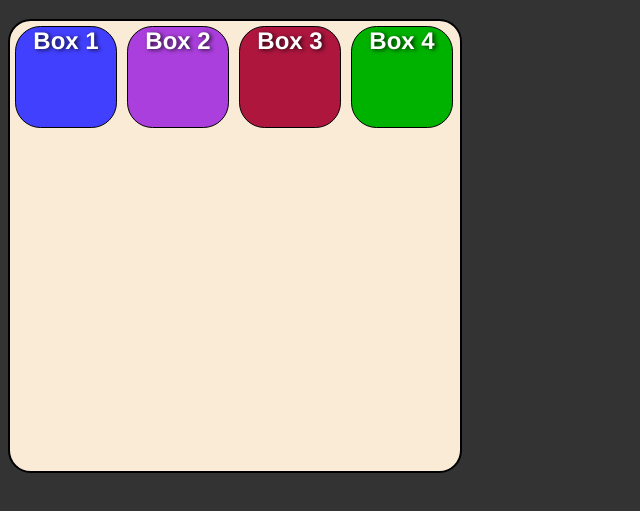
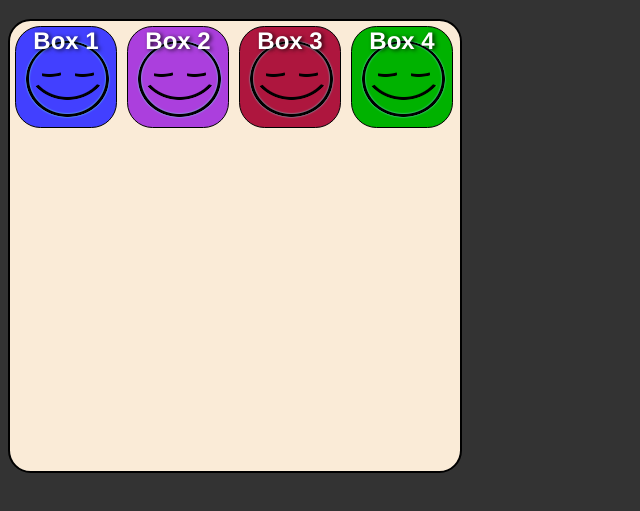
Before and after one commit to JoeDuke3/HTML-and-CSS-Projects, a plain HTML site: page Basic_HTML_and_CSS/TecAcadProj/basic_css_demo_1.html in a window 1280 px wide. Shown: the part 61-572 px from the top of the page, without its empty margins (0-640 px from the left). Drawn offline with Linux system fonts and the light colour scheme.

Commit message:
Sunday  Nov 8 2020 Total Project Rework

```diff
--- a/Basic_HTML_and_CSS/TecAcadProj/basic_css_demo_1.html
+++ b/Basic_HTML_and_CSS/TecAcadProj/basic_css_demo_1.html
@@ -2,14 +2,14 @@
 <html lang="en">
 <head>
     <meta charset="utf-8">
-    <title>Basic HTML Template</title>
+    <title>SmileySquare Animation</title>
     <link rel="stylesheet" href="./css/basic_style.css" />
 </head>
 <body>
+
     <div>
         <h1>Basic CSS Demo</h1>
     </div>
-
 
         <div class="container">
 
--- a/Basic_HTML_and_CSS/TecAcadProj/css/basic_style.css
+++ b/Basic_HTML_and_CSS/TecAcadProj/css/basic_style.css
@@ -1,7 +1,5 @@
 body {
-    background-color: #333333;
-    color: #cccccc;
-}
+    background-color: #333333;}
 
 h1 {
     color: rgba(8, 141, 165, 1);
@@ -22,6 +20,7 @@ h1 {
 -------------------------------------------------------------- */
 
 .container .squares:nth-child(-n+4) {
+    background-image: url("../images/icons/smileyface2.png");
     color: #fff;
     float: left;
     width: 100px;
```
